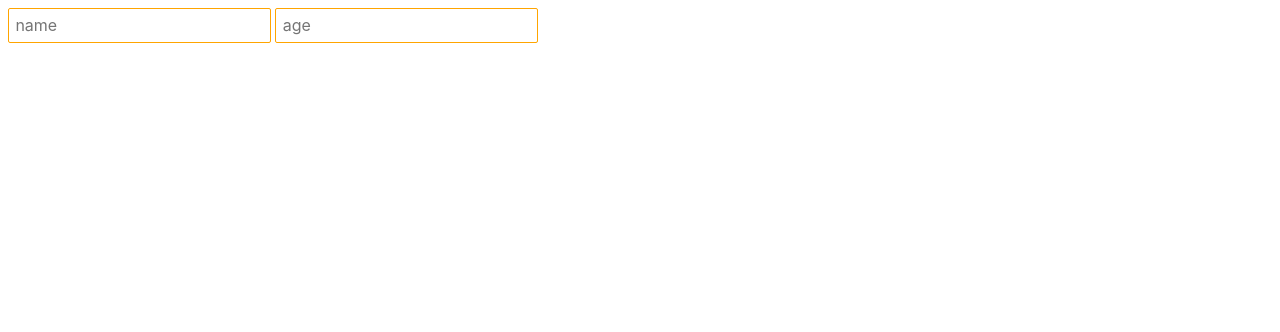
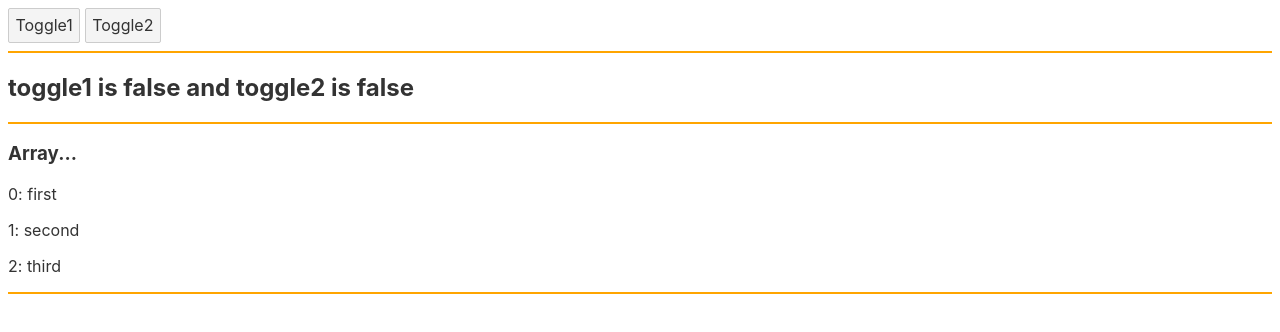
Before and after one commit to jhhj424/first-svelte-app, a Svelte app: page / in a window 1280 px wide. Shown: the top 332 px of the page. Built offline with nearby package versions, Linux system fonts and the light colour scheme.

Commit message:
feat: 조건문, 반복문

```diff
--- a/src/App.svelte
+++ b/src/App.svelte
@@ -1,45 +1,39 @@
 <script>
-	let name = '';
-	let age = '';
-
-	$: pow = age * age; // age값이 변할때마다 pow값을 age*age로 저장
-
-	const console3 = () => {
-		console.log(`3 → name: ${name}, age: ${age}, pow: ${pow}`);
-	}
-
-	$: age, (() => {
-		console.log(`0 → age`); // age가 변경될 때 마다 출력
-	})()
-
-	$: [age, name], (() => {
-		console.log(`1 → age, name`); // age, name이 변경될 때 마다 출력
-	})()
-
-	$: name, (() => {
-		console.log(`2 → name: ${name}, age: ${age}, pow: ${pow}`); // name, age가 변경될 때 마다 출력
-	})()
-
-	$: {
-		console3(); // 렌더링 될 때만 출력
-	}
-
-	$: (() => {
-		console.log(`4 → name: ${name}, age: ${age}, pow: ${pow}`); // name, age가 변경될 때 마다 출력
-	})()
-
-	$: if(age >= 1) {
-		console.log(`5 → name: ${name}, age: ${age}, pow: ${pow}`); // age가 1이상이고 name, age가 변경될 때 마다 출력
-	}
+	let array = ['first', 'second', 'third']
+	let toggle1 = false;
+	let toggle2 = false;
 </script>
 
 <main>
-	<input type="text" bind:value={name} placeholder="name" />
-	<input type="number" bind:value={age} placeholder="age" />
+	<div class='box'>
+		<button on:click={() => toggle1 = !toggle1}>Toggle1</button>
+		<button on:click={() => toggle2 = !toggle2}>Toggle2</button>
+	</div>
+
+	<!-- 조건문 -->
+	<div class='box'>
+		{#if toggle1 === true}
+			<h2>toggle1 is true</h2>
+		{:else if toggle2}
+			<h2>toggle1 is false and toggle2 is true</h2>
+		{:else}
+			<h2>toggle1 is false and toggle2 is false</h2>
+		{/if}
+	</div>
+
+	<!-- 반복문 -->
+	<div class='box'>
+		<h3>Array...</h3>
+		{#each array as data, index} <!-- #each {배열} as {요소}, {인덱스} -->
+			 <p>{index}: {data}</p>
+		{:else}
+			 <h4>Array is empty...</h4>
+		{/each}
+	</div>
 </main>
 
 <style>
-	input {
-		border: 1px solid orange;
+	.box {
+		border-bottom: 2px solid orange;
 	}
 </style>
```
